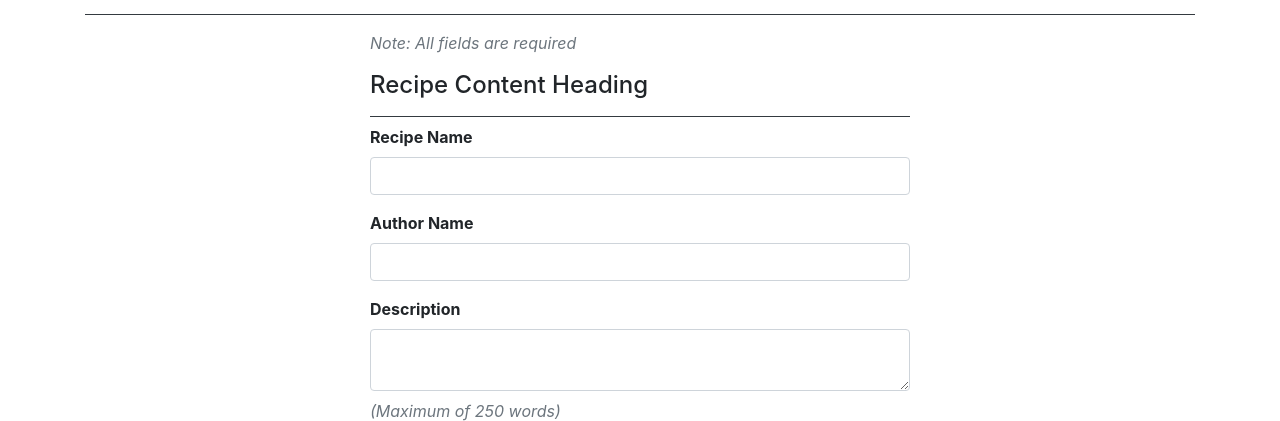
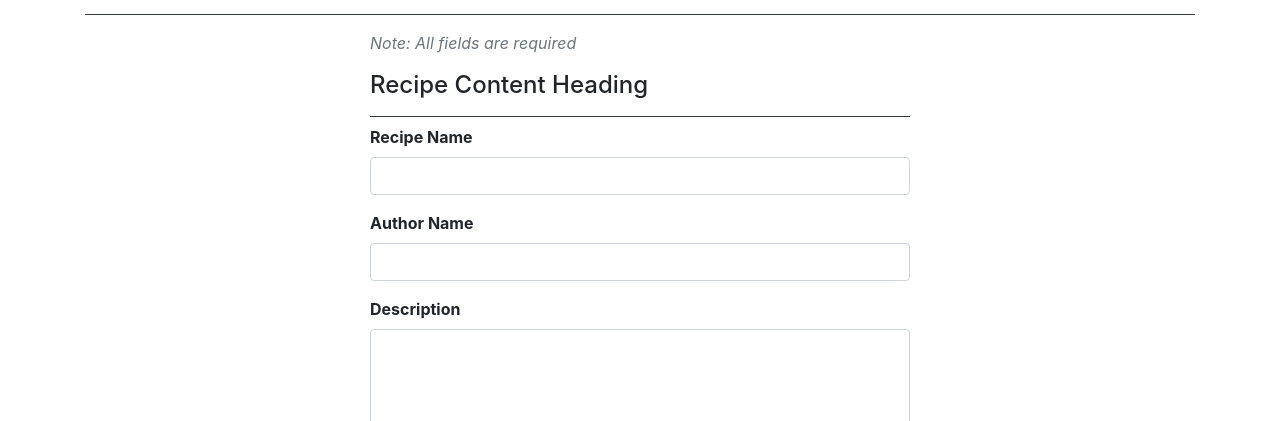
Before and after one commit to lolitosalva/bootstrap-form, a plain HTML site: page index.html in a window 1280 px wide. Shown: the part 379-800 px from the top of the page. Drawn offline with nearby package versions, Linux system fonts and the light colour scheme.

Commit message:
Change main.css to custom.css
main.css does not exist inside directory

```diff
--- a/index.html
+++ b/index.html
@@ -5,7 +5,7 @@
     <meta name="viewport" content="width=device-width, initial-scale=1.0">
     <title>Recipe Submission Form V3</title>
     <link rel="stylesheet" href="https://maxcdn.bootstrapcdn.com/bootstrap/4.0.0/css/bootstrap.min.css" integrity="sha384-Gn5384xqQ1aoWXA+058RXPxPg6fy4IWvTNh0E263XmFcJlSAwiGgFAW/dAiS6JXm" crossorigin="anonymous">
-    <link rel="stylesheet" href="css/main.css">
+    <link rel="stylesheet" href="css/custom.css">
 </head>
 <body>
         <header class="container mb-3 py-3">
```
